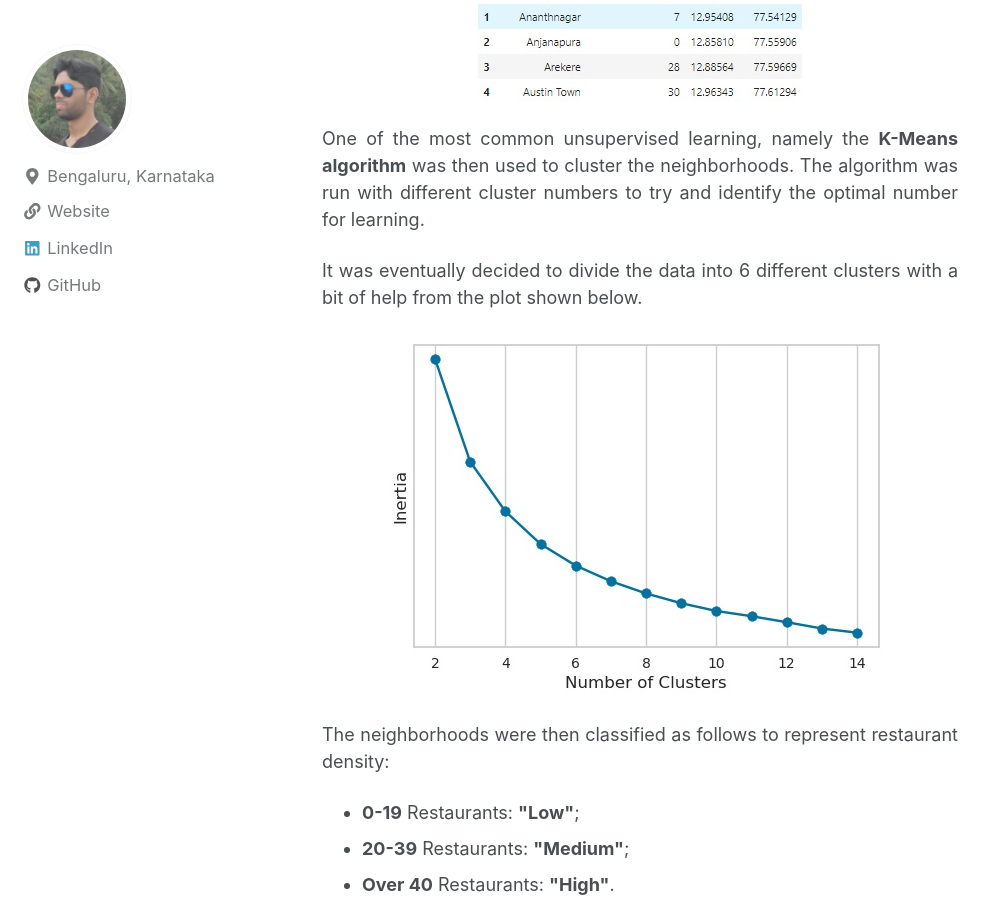
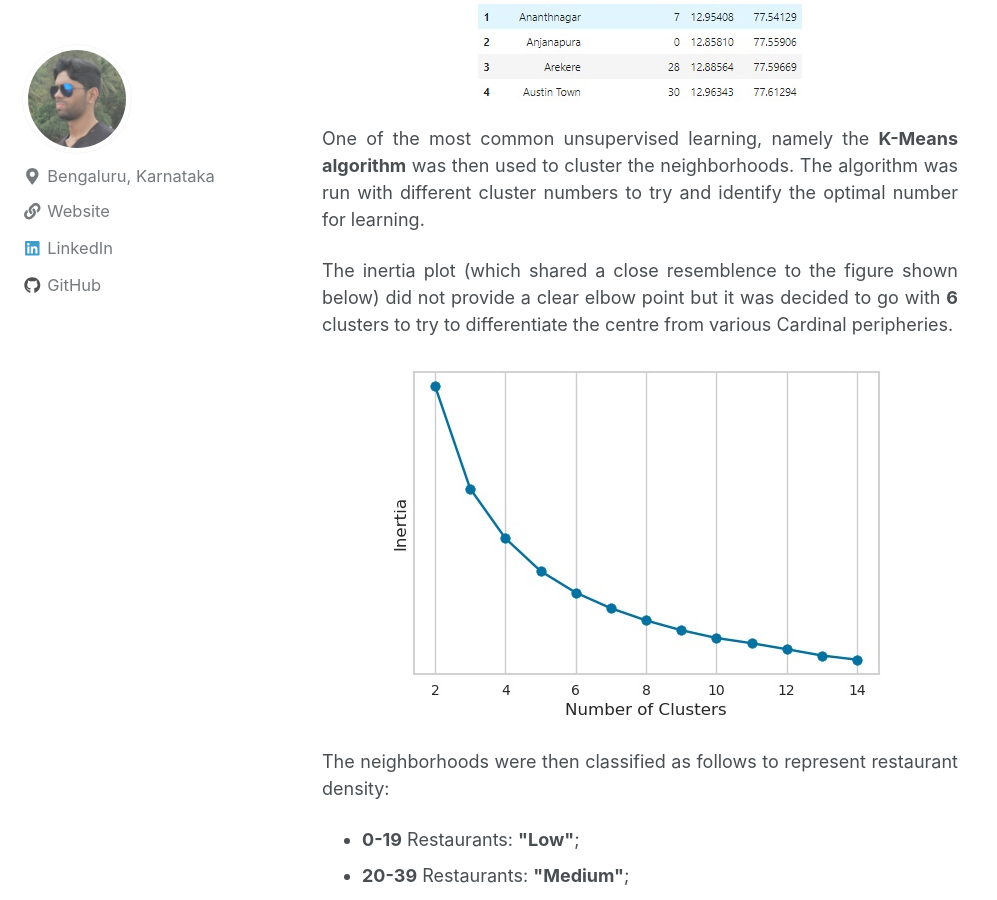
Before and after one commit to gopalrahulrg/gopalrahulrg.github.io, a Jekyll site: the page built from _posts/2019-11-14-cnbr.md, in a window 1280 px wide and 900 px high, scrolled down 3578 px. Shown: the whole window, without its empty margins (0-997 px from the left). Built offline with Jekyll 4.4.1, drawn with Linux system fonts in a browser that asks for light colours; nearby versions of some CDN libraries.

Commit message:
Update and rename 2019-11-01-cnbr.md to 2019-11-14-cnbr.md

```diff
--- a/_posts/2019-11-01-cnbr.md
+++ b/_posts/2019-11-14-cnbr.md
@@ -77,7 +77,7 @@ mathjax: true
 
 <div style="text-align: justify"><p>One of the most common unsupervised learning, namely the <b>K-Means algorithm</b> was then used to cluster the neighborhoods. The algorithm was run with different cluster numbers to try and identify the optimal number for learning.</p>
 
-<div style="text-align: justify"><p>It was eventually decided to divide the data into 6 different clusters with a bit of help from the plot shown below.</p>
+<div style="text-align: justify"><p>The inertia plot (which shared a close resemblence to the figure shown below) did not provide a clear elbow point but it was decided to go with <b>6</b> clusters to try to differentiate the centre from various Cardinal peripheries.</p>
 
 <div style="text-align: center"><img src="{{ site.url }}{{ site.baseurl }}/assets/images/cnbr/cnbr_7.jpg">
 
@@ -124,7 +124,7 @@ mathjax: true
 
 <div style="text-align: justify"><p>There are a couple of neighborhoods which have been misclassified in Clusters 4 & 5 since there are almost no high density restaurants in Cluster 4 which is one of the limitations of the learning algortithm.</p>
 
-<div style="text-align: justify"><p>A copy of the working notebook is available <a href="https://github.com/gopalrahulrg/gopalrahulrg.github.io/blob/master/assets/books/cnbr/rg_cnbr_01_11_2019.ipynb">here</a>.</p>
+<div style="text-align: justify"><p>A copy of the working notebook is available <a href="https://github.com/gopalrahulrg/gopalrahulrg.github.io/blob/master/assets/books/cnbr/rg_cnbr_15_11_2019.ipynb">here</a>.</p>
 
 <font size="5"><h3>Conclusion</h3></font>
 
```
